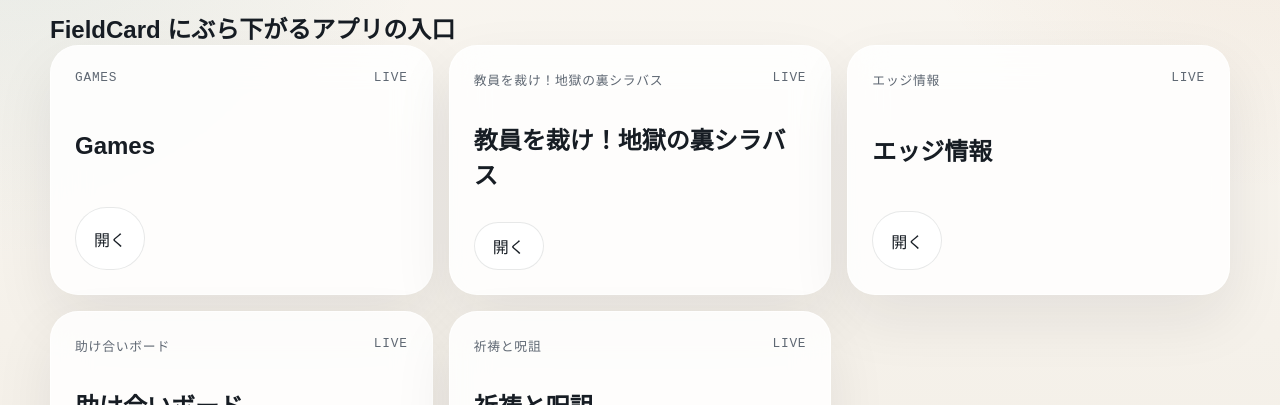
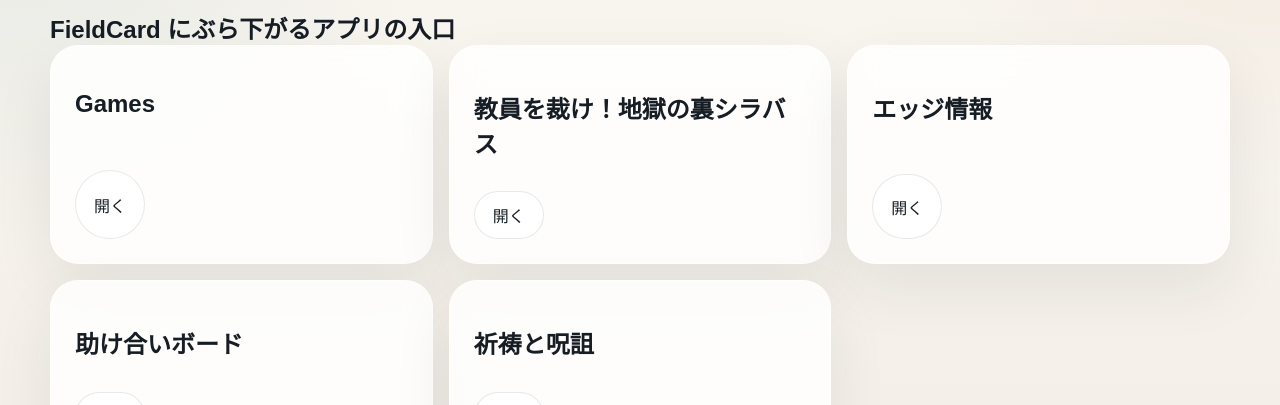
Before and after one commit to KaitoSado/private-field-homepage, a Next.js app: page /apps in a window 1280 px wide. Shown: the part 210-615 px from the top of the page. Built offline with nearby package versions, Linux system fonts and the light colour scheme; no server answers.

Commit message:
Remove app card status labels

```diff
--- a/app/apps/page.js
+++ b/app/apps/page.js
@@ -8,31 +8,26 @@ export const metadata = {
 const plannedApps = [
   {
     name: "Games",
-    status: "Live",
     body: "すぐ遊べるミニゲームをまとめた小さいゲームハブです。気分転換や動作確認にも使えます。",
     href: "/apps/games"
   },
   {
     name: "教員を裁け！地獄の裏シラバス",
-    status: "Live",
     body: "今学期は散々でしたね。今度はあなたが教員を評価する番です。授業ごとの反応を積み上げて、厳しく裁いていきましょう。",
     href: "/apps/classes"
   },
   {
     name: "エッジ情報",
-    status: "Live",
     body: "大学生向けの割引、無料枠、助成、学割、抜け道っぽい便利情報を集める掲示板です。知っていると地味に得する情報を持ち寄れます。",
     href: "/apps/edge"
   },
   {
     name: "助け合いボード",
-    status: "Live",
     body: "ノート共有、過去問交換、空きコマ同行、機材貸し借り、引っ越し手伝いなどを募集・提供できる助け合い掲示板です。",
     href: "/apps/help"
   },
   {
     name: "祈祷と呪詛",
-    status: "Live",
     body: "慶應大学院生向けの、愚痴・祈り・雑談・募集をゆるく流せる共同待合室です。",
     href: "/apps/ritual"
   }
@@ -51,10 +46,6 @@ export default function AppsPage() {
       <section className="card-grid">
         {plannedApps.map((app) => (
           <article key={app.name} className="surface feature-card">
-            <div className="post-card-head">
-              <span>{app.name}</span>
-              <span>{app.status}</span>
-            </div>
             <h2>{app.name}</h2>
             {app.href ? (
               <div className="hero-actions">
```
